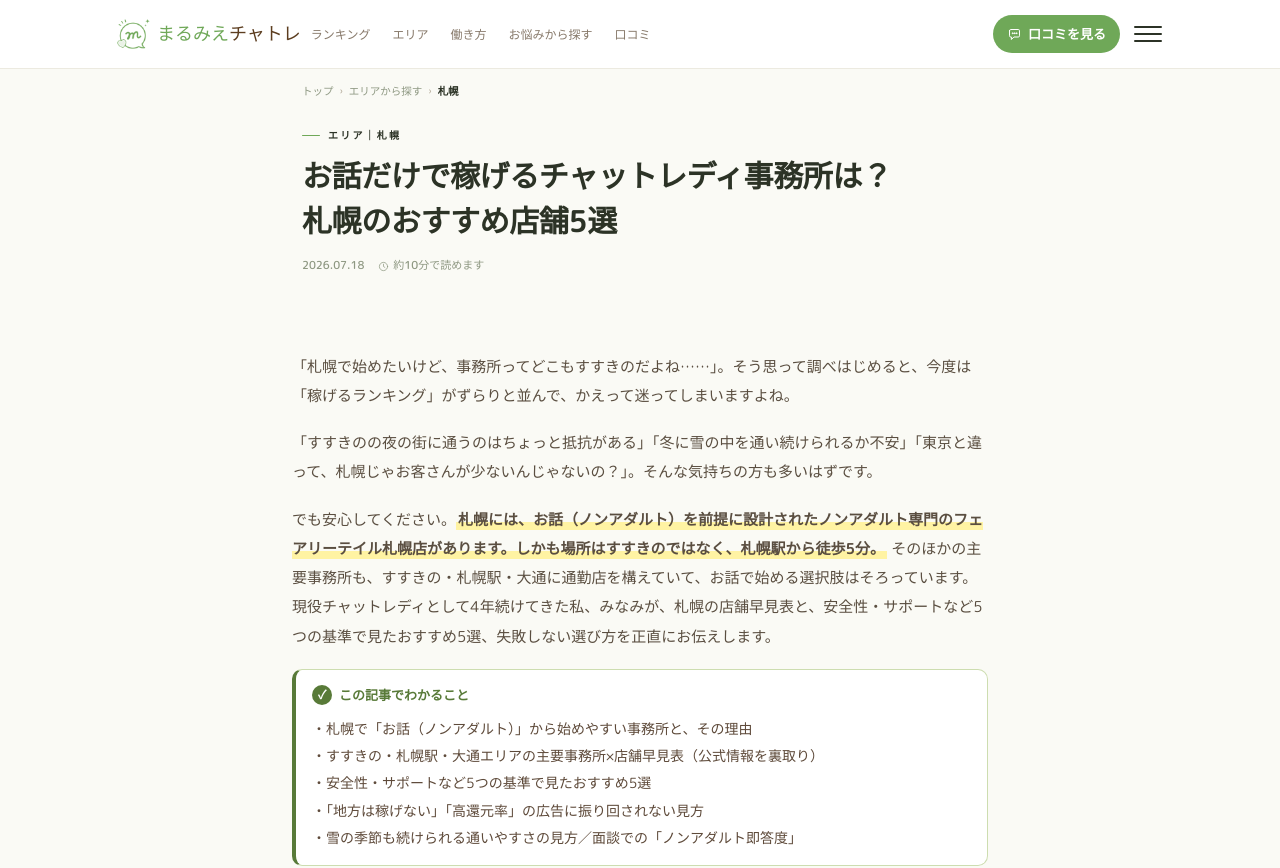
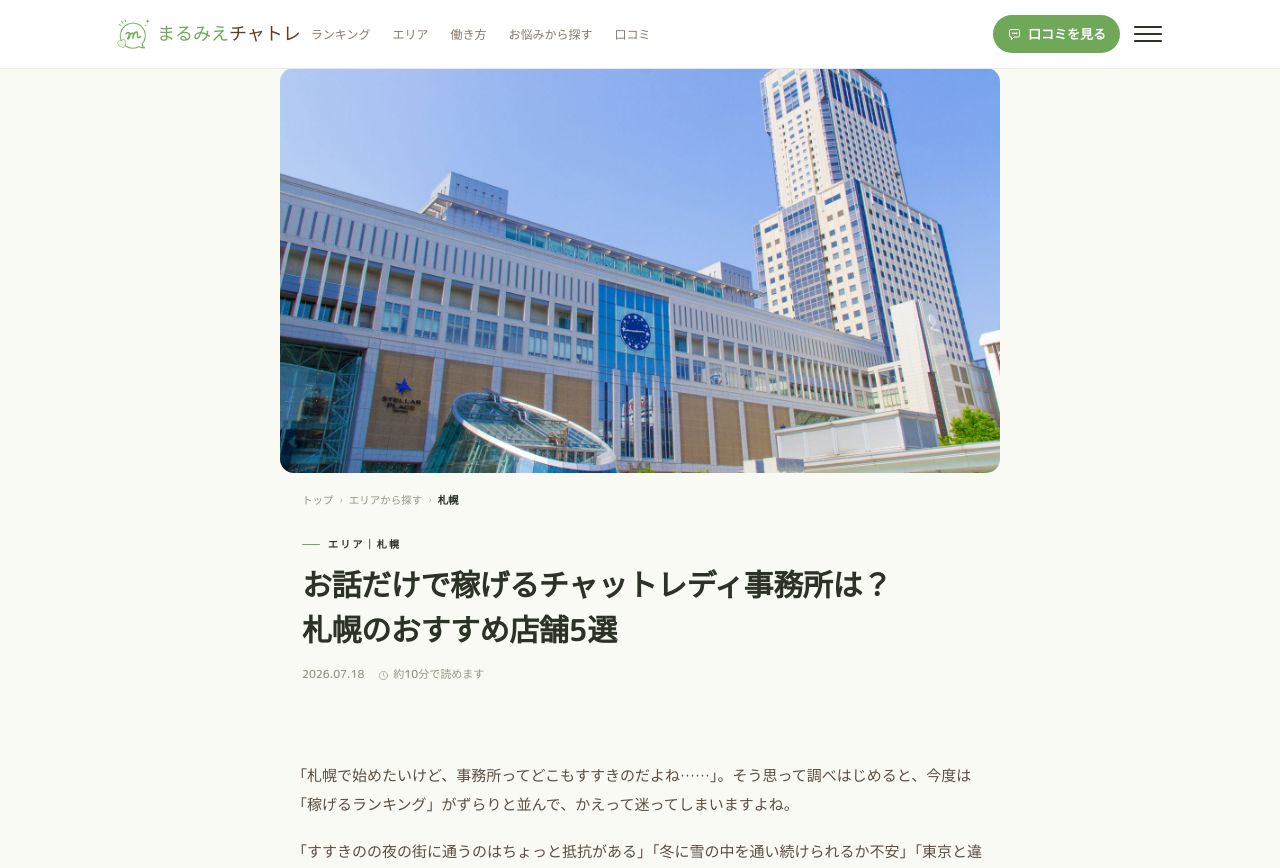
Before and after one commit to marumie-chatre/marumie-chatre.github.io, a Next.js app: page /area/sapporo in a window 1280 px wide. Shown: the top 868 px of the page. Built offline with nearby package versions, Linux system fonts and the light colour scheme; a web font is replaced by a local one.

Commit message:
feat(area/sapporo): カバー画像 area-sapporo.jpg を設置し、記事先頭に coverImage を追加（大阪/横浜/名古屋と同仕様・一覧/OGPの画像欠けを解消）

```diff
--- a/app/area/sapporo/page.tsx
+++ b/app/area/sapporo/page.tsx
@@ -178,6 +178,7 @@ export default function AreaSapporo() {
       <FAQSchema items={FAQS} />
 
       <L3ArticleShell
+        coverImage={{ src: "/area-sapporo.jpg", alt: "札幌駅の街並み（すすきの・札幌駅・大通エリア）" }}
         breadcrumb={[
           { l: "トップ", href: "/" },
           { l: "エリアから探す", href: "/area" },
```
Also changed, not shown: public/area-sapporo.jpg (added).
